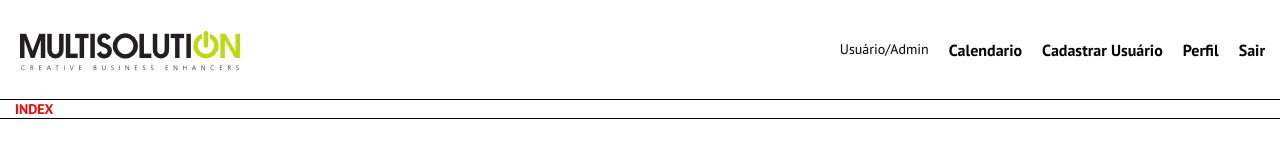
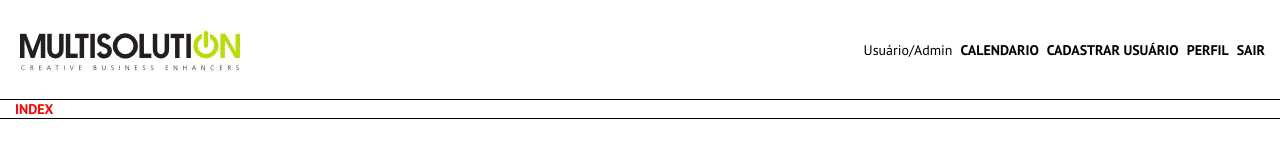
Before and after one commit to multisolution/multi, a Next.js app in the folder web/: page / in a window 1280 px wide. Shown: the top 160 px of the page. Built offline with nearby package versions, Linux system fonts and the light colour scheme.

Commit message:
WIP modal

```diff
--- a/web/components/box-header.tsx
+++ b/web/components/box-header.tsx
@@ -1,58 +1,27 @@
-import React from "react";
-import styled from "styled-components";
+import React, {FunctionComponent} from "react";
 import Link from "next/link";
+import {Align, Row} from "./grid";
+import Button, {ButtonSkin} from "./button";
 
-const ContainerUsersBox = styled.div`
-  display: flex;
-  flex-direction: row;
-`;
+const BoxHeader: FunctionComponent = () => {
+  return (
+    <Row mainAxis={Align.Center} crossAxis={Align.End}>
+      <span>Usuário/Admin</span>
 
-const UserBox = styled.div`
-  display: flex;
-  flex-direction: column;
-  margin-left: 20px;
+      <Link href="/meeting-rooms">
+        <Button skin={ButtonSkin.Text}>Calendario</Button>
+      </Link>
 
-  button {
-    border: none;
-    outline: none;
-    font-weight: bold;
-    font-size: 16px;
-    background: none;
+      <Link href="/create-user">
+        <Button skin={ButtonSkin.Text}>Cadastrar Usuário</Button>
+      </Link>
 
-    &:hover {
-      color: #bad531;
-      cursor: pointer;
-    }
-  }
-`;
-const BoxHeader = () => {
-  return (
-    <ContainerUsersBox>
-      <UserBox>
-        <span>Usuário/Admin</span>
-      </UserBox>
+      <Link href="/index">
+        <Button skin={ButtonSkin.Text}>Perfil</Button>
+      </Link>
 
-      <UserBox>
-        <Link href="/meeting-rooms">
-          <button>Calendario</button>
-        </Link>
-      </UserBox>
-      <UserBox>
-        <Link href="/create-user">
-          <button>Cadastrar Usuário</button>
-        </Link>
-      </UserBox>
-
-      <UserBox>
-        <Link href="/index">
-          <button>Perfil</button>
-        </Link>
-      </UserBox>
-
-      <UserBox>
-        <button>Sair</button>
-      </UserBox>
-    </ContainerUsersBox>
+      <Button skin={ButtonSkin.Text}>Sair</Button>
+    </Row>
   );
 };
 
--- a/web/components/button.tsx
+++ b/web/components/button.tsx
@@ -2,30 +2,57 @@ import styled from "styled-components";
 import {darken} from "polished";
 import React, {ButtonHTMLAttributes, FunctionComponent} from "react";
 
+export enum ButtonSkin {
+  Primary,
+  Text,
+}
+
 type StyledButtonProps = {
-  skin: string;
+  skin?: ButtonSkin;
   colorText?: string;
   loading?: boolean;
 };
 
+type ButtonSkinProps = {
+  background: string
+  color: string
+  hoverColor: string
+  padding: number;
+}
+
+const buttonSkins: { [name: number]: ButtonSkinProps } = {
+  [ButtonSkin.Primary]: {
+    background: "primary",
+    color: "white",
+    hoverColor: "white",
+    padding: 4,
+  },
+  [ButtonSkin.Text]: {
+    background: "transparent",
+    color: "black",
+    hoverColor: "primary",
+    padding: 0,
+  }
+};
+
 const StyledButton = styled.button<StyledButtonProps>`
   cursor: pointer;
-  background: ${props => props.theme.colors[props.skin]};
-  color: ${props => (props.colorText ? props.theme.colors[props.colorText] : "white")};
+  background: ${({skin = ButtonSkin.Primary, theme}) => theme.colors[buttonSkins[skin].background]};
+  color: ${({skin = ButtonSkin.Primary, theme}) => theme.colors[buttonSkins[skin].color]};
   border: none;
   min-height: 48px;
-  padding: 0 ${props => props.theme.space * 4}px;
+  padding: 0px ${({skin = ButtonSkin.Primary, theme}) => `${buttonSkins[skin].padding * theme.space}px`};
   border-radius: ${props => props.theme.borderRadius}px;
   text-transform: uppercase;
   font-weight: bold;
-  width: 100%;
-  opacity: ${props => props.loading ? '0.8' : '1'};
+  opacity: ${props => (props.loading ? "0.8" : "1")};
 
   &:focus,
   &:active,
   &:hover {
     outline: none;
-    background: ${props => darken(0.1, props.theme.colors[props.skin])};
+    background: ${({skin = ButtonSkin.Primary, theme}) => darken(0.1, theme.colors[buttonSkins[skin].background])};
+    color: ${({skin = ButtonSkin.Primary, theme}) => theme.colors[buttonSkins[skin].hoverColor]};
   }
 `;
 
@@ -35,14 +62,10 @@ type ButtonProps = {
 
 type Props = ButtonHTMLAttributes<HTMLButtonElement> & StyledButtonProps & ButtonProps;
 
-const Button: FunctionComponent<Props> = (props) => {
+const Button: FunctionComponent<Props> = props => {
   const {loading = false, children} = props;
 
-  return (
-    <StyledButton {...props}>
-      {loading ? 'Carregando...' : children}
-    </StyledButton>
-  )
+  return <StyledButton {...props}>{loading ? "Carregando..." : children}</StyledButton>;
 };
 
 export default Button;
--- a/web/components/calendar.tsx
+++ b/web/components/calendar.tsx
@@ -105,6 +105,7 @@ const Calendar = () => {
       return (
         <Column
           decoration={css`
+            width: 100%;
             border-right: 1px solid lightgray;
             &:last-child {
               border-right: none;
--- a/web/components/global-style.tsx
+++ b/web/components/global-style.tsx
@@ -18,12 +18,14 @@ export const theme: Theme = {
   colors: {
     primary: "#bad531",
     dark: "#808080",
-    transparent: "transparent"
+    transparent: "transparent",
+    text: "transparent"
   }
 };
 
 const GlobalStyle = createGlobalStyle`
-@import url('https://fonts.googleapis.com/css?family=PT+Sans:400,700&display=swap');
+  @import url('https://fonts.googleapis.com/css?family=PT+Sans:400,700&display=swap');
+
   * {
     box-sizing: border-box;
     transition: all 200ms;
@@ -75,10 +77,10 @@ export const Container = styled.div<ContainerProps>`
   width: ${props => (props.width ? props.width : "100%")};
   height: ${props => (props.height ? props.height : "")};
   padding: 0 15px;
-  margin:${props => (props.margin ? props.margin + "px" : "0px")};
+  margin: ${props => (props.margin ? props.margin + "px" : "0px")};
   background-image: url(${props => (props.bgImage ? props.bgImage : "")});
   background-repeat: no-repeat;
-  background-color:${props => (props.bgColor ? props.bgColor : "transparent")};
+  background-color: ${props => (props.bgColor ? props.bgColor : "transparent")};
 `;
 
 export const UserListElement = styled.div`
@@ -97,9 +99,9 @@ type RoomProps = {
 
 export const Room = styled.div<RoomProps>`
   border-radius: ${props => props.theme.borderRadius};
-  width:200px;
-  height:200px;
-  background-color:${props => props.bgColor};
+  width: 200px;
+  height: 200px;
+  background-color: ${props => props.bgColor};
   margin-left: 150px;
 `;
 
--- a/web/components/grid.tsx
+++ b/web/components/grid.tsx
@@ -1,16 +1,10 @@
 import styled, { css, FlattenSimpleInterpolation } from "styled-components";
+
 export enum Align {
   Start = "flex-start",
   Center = "center",
-  End = "flex-end"
+  End = "flex-end",
 }
-const gridCss = css<GridProps>`
-  display: flex;
-  flex: 1;
-  justify-content: ${props => props.crossAxis};
-  align-items: ${props => props.mainAxis};
-  ${props => props.decoration}
-`;
 
 type GridProps = {
   space?: number;
@@ -19,22 +13,21 @@ type GridProps = {
   decoration?: FlattenSimpleInterpolation;
 };
 
+const gridCss = css<GridProps>`
+  display: flex;
+  justify-content: ${props => props.crossAxis};
+  align-items: ${props => props.mainAxis};
+  ${props => props.decoration}
+`;
 
 export const Column = styled.div<GridProps>`
-${gridCss}
-flex-direction: column;
-height:100%;
-
-export const Column = styled.div<ColumnProps>`
-  display: flex;
+  ${gridCss}
   flex-direction: column;
-  justify-content:flex-start;
-  align-items:flex-start;
-
+  height: 100%;
 
   & > * {
+    margin-bottom: ${({ space = 8 }) => space}px;
 
-    margin-bottom: ${props => (props.space != 8 ? props.space : 8)}px
     &:last-child {
       margin-bottom: 0;
     }
@@ -44,19 +37,11 @@ export const Column = styled.div<ColumnProps>`
 export const Row = styled.div<GridProps>`
   ${gridCss}
   flex-direction: row;
-
   width: 100%;
 
-  align-items:flex-start;
-  justify-content:flex-start;
+  & > * {
+    margin-right: ${({ space = 8 }) => space}px;
 
-  & > * {
-    margin-bottom: ${({ space = 8 }) => space}px;
-
-
-  & > * {
-    flex: 1;
-    margin-right: ${({ space = 8 }) => space}px;
     &:last-child {
       margin-right: 0;
     }
--- a/web/pages/create-user.tsx
+++ b/web/pages/create-user.tsx
@@ -52,7 +52,7 @@ const CreateUser: NextPage = () => {
                   <Input onChange={validatePass} type="password" placeholder="Confirmar senha" ref={confirmpass} />
                   <img src={validPass ? "success_icon.svg" : "error_icon.svg"} />
                 </div>
-                <Button skin="primary" onClick={sendForm}>
+                <Button onClick={sendForm}>
                   Cadastrar
                 </Button>
               </Column>
```
Also changed, not shown: web/components/calendar-styles.tsx (+7 -2 lines), web/components/modal.tsx (added, +31 -0 lines), web/pages/meeting-rooms.tsx (+5 -61 lines).
